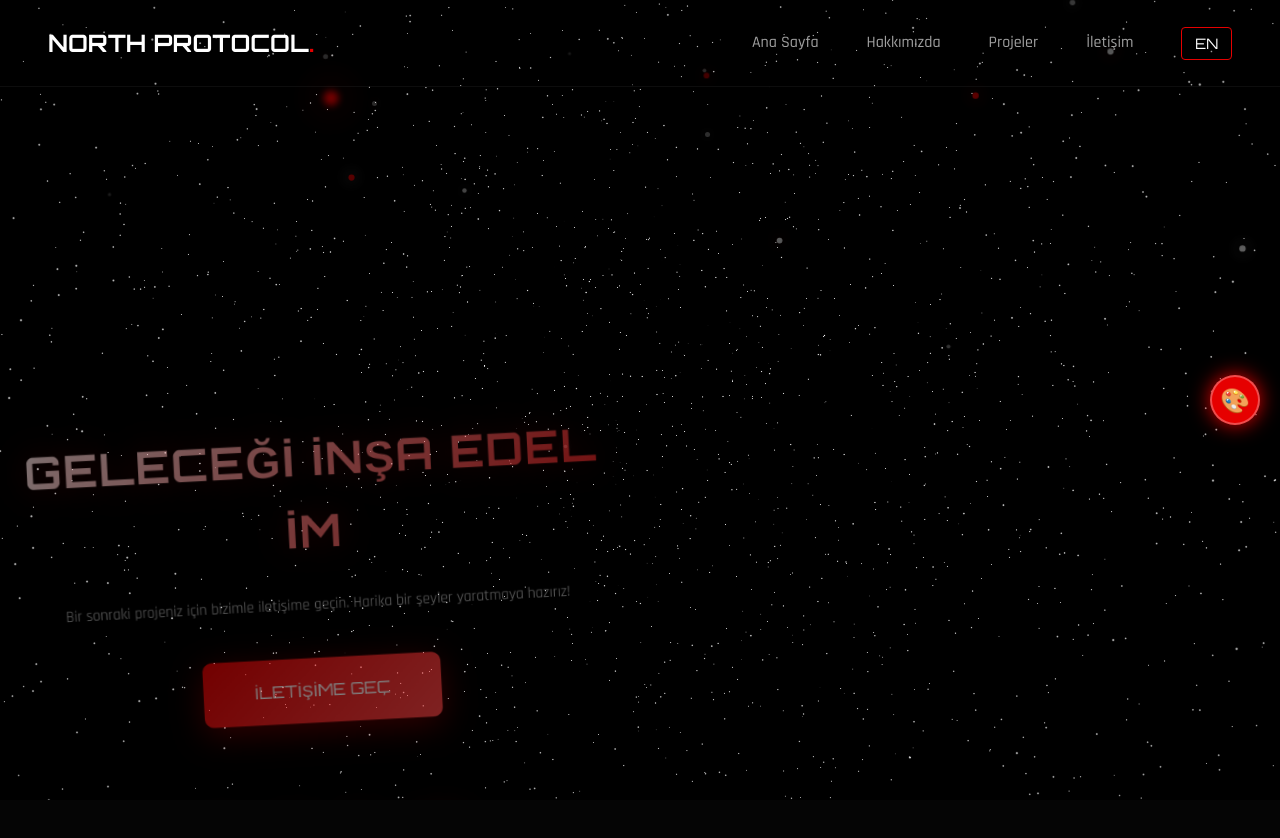
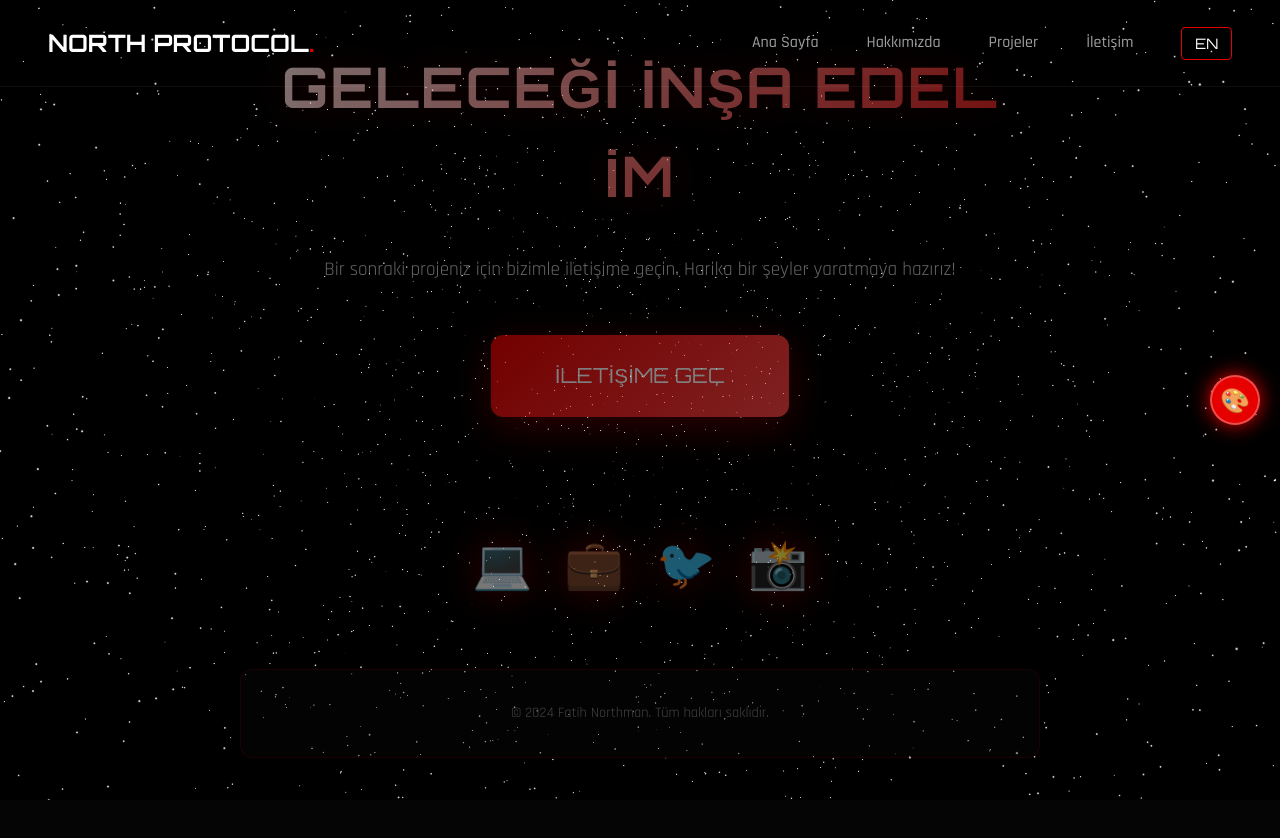
Before and after one commit to fatihnorthman/portfolio-fatih-northman, a React (Vite) app: page / in a window 1280 px wide. Shown: the top 838 px of the page. Built offline with nearby package versions, Linux system fonts and the light colour scheme; a web font is replaced by a local one.

Commit message:
fix: remove diagonal movements and parallax - sections stay centered

```diff
--- a/src/App.jsx
+++ b/src/App.jsx
@@ -40,11 +40,6 @@ function App() {
         damping: 20,
         restDelta: 0.001
     })
-
-    // Parallax for background layers
-    const layer1Y = useTransform(smoothProgress, [0, 1], [0, -200])
-    const layer2Y = useTransform(smoothProgress, [0, 1], [0, -400])
-    const layer3Y = useTransform(smoothProgress, [0, 1], [0, -600])
 
     return (
         <>
@@ -108,140 +103,7 @@ function App() {
                 </Canvas>
             </motion.div>
 
-            {/* Parallax Layer 1 - Distant particles */}
-            <motion.div
-                style={{
-                    position: 'fixed',
-                    top: 0,
-                    left: 0,
-                    width: '100%',
-                    height: '100vh',
-                    zIndex: 1,
-                    y: layer1Y,
-                    pointerEvents: 'none'
-                }}
-            >
-                {[...Array(8)].map((_, i) => (
-                    <motion.div
-                        key={`layer1-${i}`}
-                        animate={{
-                            opacity: [0.1, 0.3, 0.1],
-                            scale: [1, 1.5, 1]
-                        }}
-                        transition={{
-                            duration: Math.random() * 5 + 3,
-                            repeat: Infinity,
-                            delay: Math.random() * 2
-                        }}
-                        style={{
-                            position: 'absolute',
-                            left: `${Math.random() * 100}%`,
-                            top: `${Math.random() * 100}%`,
-                            width: '3px',
-                            height: '3px',
-                            background: '#fff',
-                            borderRadius: '50%',
-                            boxShadow: '0 0 10px #fff'
-                        }}
-                    />
-                ))}
-            </motion.div>
-
-            {/* Parallax Layer 2 - Mid-distance stars */}
-            <motion.div
-                style={{
-                    position: 'fixed',
-                    top: 0,
-                    left: 0,
-                    width: '100%',
-                    height: '100vh',
-                    zIndex: 2,
-                    y: layer2Y,
-                    pointerEvents: 'none'
-                }}
-            >
-                {[...Array(12)].map((_, i) => (
-                    <motion.div
-                        key={`layer2-${i}`}
-                        animate={{
-                            opacity: [0.2, 0.5, 0.2],
-                            scale: [1, 1.3, 1]
-                        }}
-                        transition={{
-                            duration: Math.random() * 4 + 2,
-                            repeat: Infinity,
-                            delay: Math.random() * 2
-                        }}
-                        style={{
-                            position: 'absolute',
-                            left: `${Math.random() * 100}%`,
-                            top: `${Math.random() * 100}%`,
-                            width: '5px',
-                            height: '5px',
-                            background: Math.random() > 0.7 ? '#E60000' : '#fff',
-                            borderRadius: '50%',
-                            boxShadow: `0 0 15px ${Math.random() > 0.7 ? '#E60000' : '#fff'}`
-                        }}
-                    />
-                ))}
-            </motion.div>
-
-            {/* Parallax Layer 3 - Close particles */}
-            <motion.div
-                style={{
-                    position: 'fixed',
-                    top: 0,
-                    left: 0,
-                    width: '100%',
-                    height: '100vh',
-                    zIndex: 3,
-                    y: layer3Y,
-                    pointerEvents: 'none'
-                }}
-            >
-                {[...Array(6)].map((_, i) => (
-                    <motion.div
-                        key={`layer3-${i}`}
-                        animate={{
-                            opacity: [0.3, 0.7, 0.3],
-                            scale: [1, 2, 1]
-                        }}
-                        transition={{
-                            duration: Math.random() * 3 + 2,
-                            repeat: Infinity,
-                            delay: Math.random() * 2
-                        }}
-                        style={{
-                            position: 'absolute',
-                            left: `${Math.random() * 100}%`,
-                            top: `${Math.random() * 100}%`,
-                            width: '8px',
-                            height: '8px',
-                            background: '#E60000',
-                            borderRadius: '50%',
-                            boxShadow: '0 0 25px #E60000',
-                            filter: 'blur(2px)'
-                        }}
-                    />
-                ))}
-            </motion.div>
-
-            {/* Atmospheric depth fog */}
-            <motion.div
-                style={{
-                    position: 'fixed',
-                    top: 0,
-                    left: 0,
-                    width: '100%',
-                    height: '100vh',
-                    zIndex: 4,
-                    pointerEvents: 'none',
-                    background: 'radial-gradient(ellipse at center, transparent 20%, rgba(0,0,0,0.3) 60%, rgba(0,0,0,0.7) 100%)',
-                    opacity: useTransform(smoothProgress, [0, 0.5, 1], [0.5, 1, 0.5])
-                }}
-            />
-
-            {/* Space Navigator - Sections transition diagonally */}
+            {/* Space Navigator - Sections transition with opacity only */}
             <SpaceNavigator>
                 {[
                     <Hero key="hero" />,
--- a/src/components/SpaceNavigator.jsx
+++ b/src/components/SpaceNavigator.jsx
@@ -1,59 +1,9 @@
-import { useScroll, useTransform, motion, useSpring } from 'framer-motion';
+import { useScroll, useTransform, motion } from 'framer-motion';
 import { useRef } from 'react';
 
 const SpaceNavigator = ({ children }) => {
     const containerRef = useRef(null);
     const { scrollYProgress } = useScroll();
-
-    // Define positions for each section transition
-    const sectionPositions = [
-        { x: 0, y: 0, rotation: 0, scale: 1 },           // Hero
-        { x: -35, y: 20, rotation: -4, scale: 1 },       // About
-        { x: 40, y: -15, rotation: 3, scale: 1 },        // Projects
-        { x: -25, y: 30, rotation: -3, scale: 1 }        // Contact
-    ];
-
-    // Calculate container transform for diagonal movement
-    const rawX = useTransform(
-        scrollYProgress,
-        [0, 0.25, 0.5, 0.75, 1],
-        [
-            sectionPositions[0].x,
-            sectionPositions[1].x,
-            sectionPositions[2].x,
-            sectionPositions[3].x,
-            sectionPositions[3].x
-        ]
-    );
-
-    const rawY = useTransform(
-        scrollYProgress,
-        [0, 0.25, 0.5, 0.75, 1],
-        [
-            sectionPositions[0].y,
-            sectionPositions[1].y,
-            sectionPositions[2].y,
-            sectionPositions[3].y,
-            sectionPositions[3].y
-        ]
-    );
-
-    const rawRotation = useTransform(
-        scrollYProgress,
-        [0, 0.25, 0.5, 0.75, 1],
-        [
-            sectionPositions[0].rotation,
-            sectionPositions[1].rotation,
-            sectionPositions[2].rotation,
-            sectionPositions[3].rotation,
-            sectionPositions[3].rotation
-        ]
-    );
-
-    // Spring physics for smooth movement
-    const x = useSpring(rawX, { stiffness: 80, damping: 25 });
-    const y = useSpring(rawY, { stiffness: 80, damping: 25 });
-    const rotation = useSpring(rawRotation, { stiffness: 80, damping: 25 });
 
     return (
         <div
@@ -65,24 +15,12 @@ const SpaceNavigator = ({ children }) => {
                 width: '100vw',
                 height: '100vh',
                 overflow: 'hidden',
-                perspective: '2000px',
                 zIndex: 10
             }}
         >
-            <motion.div
-                style={{
-                    x: useTransform(x, (value) => `${value}vw`),
-                    y: useTransform(y, (value) => `${value}vh`),
-                    rotate: rotation,
-                    transformStyle: 'preserve-3d',
-                    willChange: 'transform',
-                    width: '100vw',
-                    height: '100vh',
-                    position: 'relative'
-                }}
-            >
-                {/* Render each section with opacity based on scroll */}
+            {/* Render each section centered and fixed - only opacity changes */}
             {children.map((child, index) => {
+                // Calculate opacity based on scroll position
                 const opacity = useTransform(
                     scrollYProgress,
                     [
@@ -92,16 +30,6 @@ const SpaceNavigator = ({ children }) => {
                         (index + 1.1) / 4
                     ],
                     [0, 1, 1, 0]
-                    );
-
-                    const scale = useTransform(
-                        scrollYProgress,
-                        [
-                            (index - 0.1) / 4,
-                            index / 4,
-                            (index + 1) / 4
-                        ],
-                        [0.8, 1, 0.8]
                 );
 
                 return (
@@ -114,16 +42,16 @@ const SpaceNavigator = ({ children }) => {
                             width: '100%',
                             height: '100%',
                             opacity,
-                                scale,
                             pointerEvents: useTransform(opacity, (o) => o > 0.5 ? 'auto' : 'none'),
-                                scrollSnapAlign: 'start'
+                            display: 'flex',
+                            alignItems: 'center',
+                            justifyContent: 'center'
                         }}
                     >
                         {child}
                     </motion.div>
                 );
             })}
-            </motion.div>
         </div>
     );
 };
```
Lines whose indentation alone changed are shown as unchanged.
